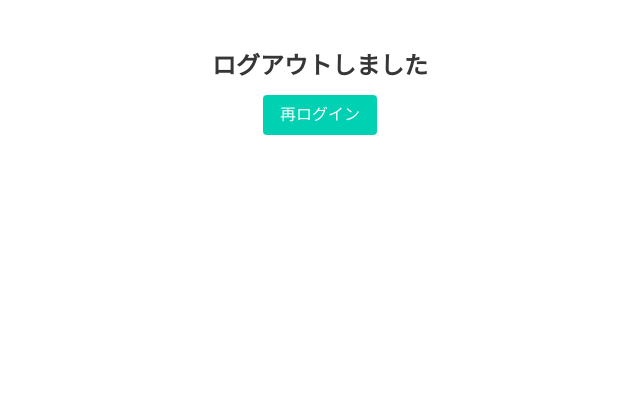
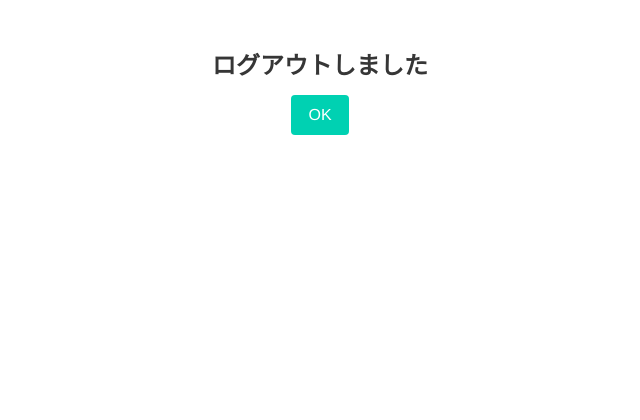
Before and after one commit to gotonorio/audit, a Django app: template register/templates/register/logout.html in a window 1280 px wide. Shown: the top 420 px of the page, without its empty margins (320-960 px from the left). Run offline with Django 4.2, Linux system fonts and the light colour scheme; the template is opened without the code that fills it, so the values that code supplies are empty.

Commit message:
logout画面のボタン表示を修正

```diff
--- a/register/templates/register/logout.html
+++ b/register/templates/register/logout.html
@@ -2,6 +2,6 @@
 {% block content %}
 <div class="content has-text-centered">
   <h3>ログアウトしました</h3>
-  <a class="button is-primary" href="{% url 'register:login' %}" >再ログイン<a>
+  <a class="button is-primary" href="{% url 'register:login' %}" >OK<a>
 </div>
 {% endblock %}
```
